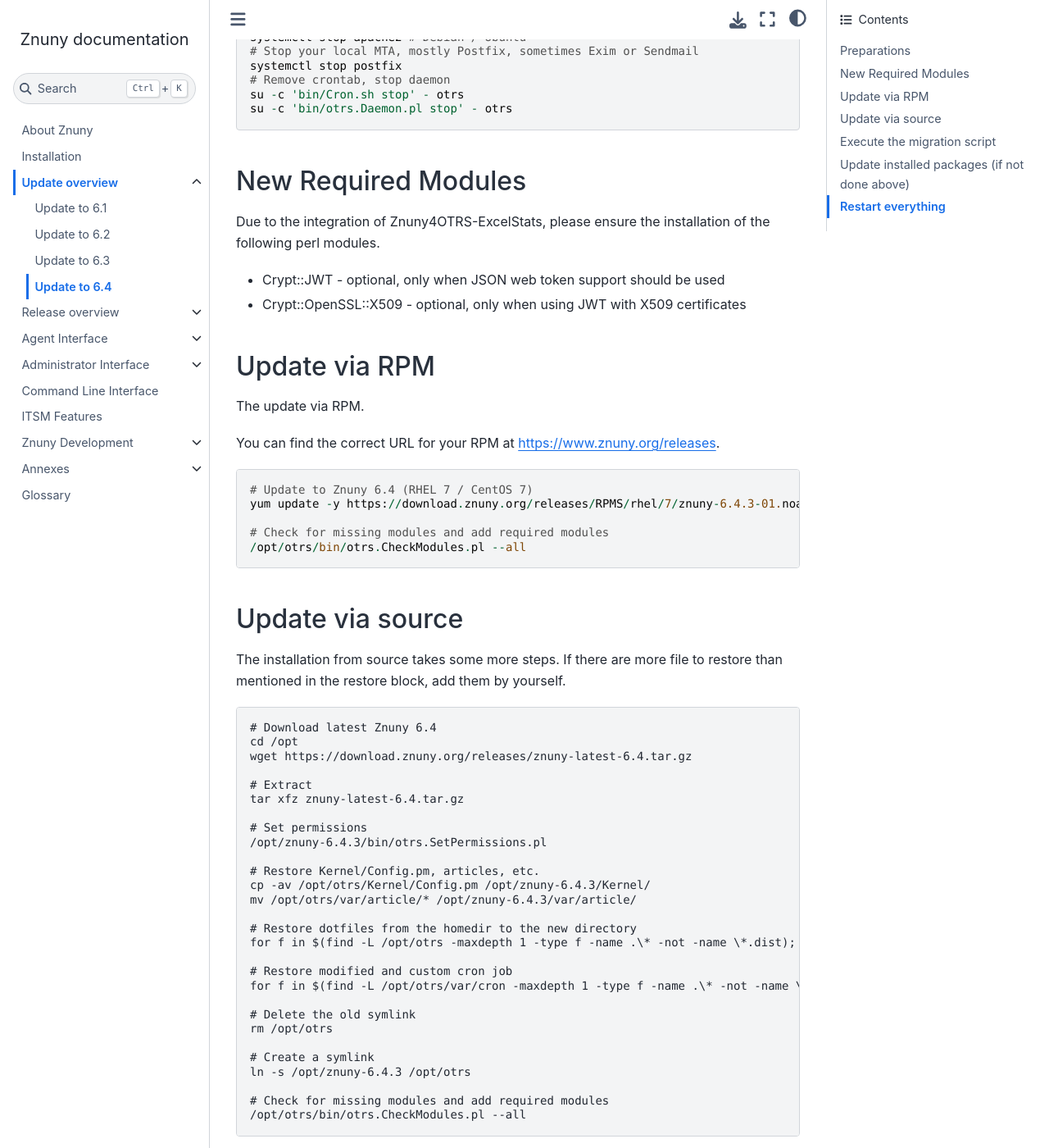
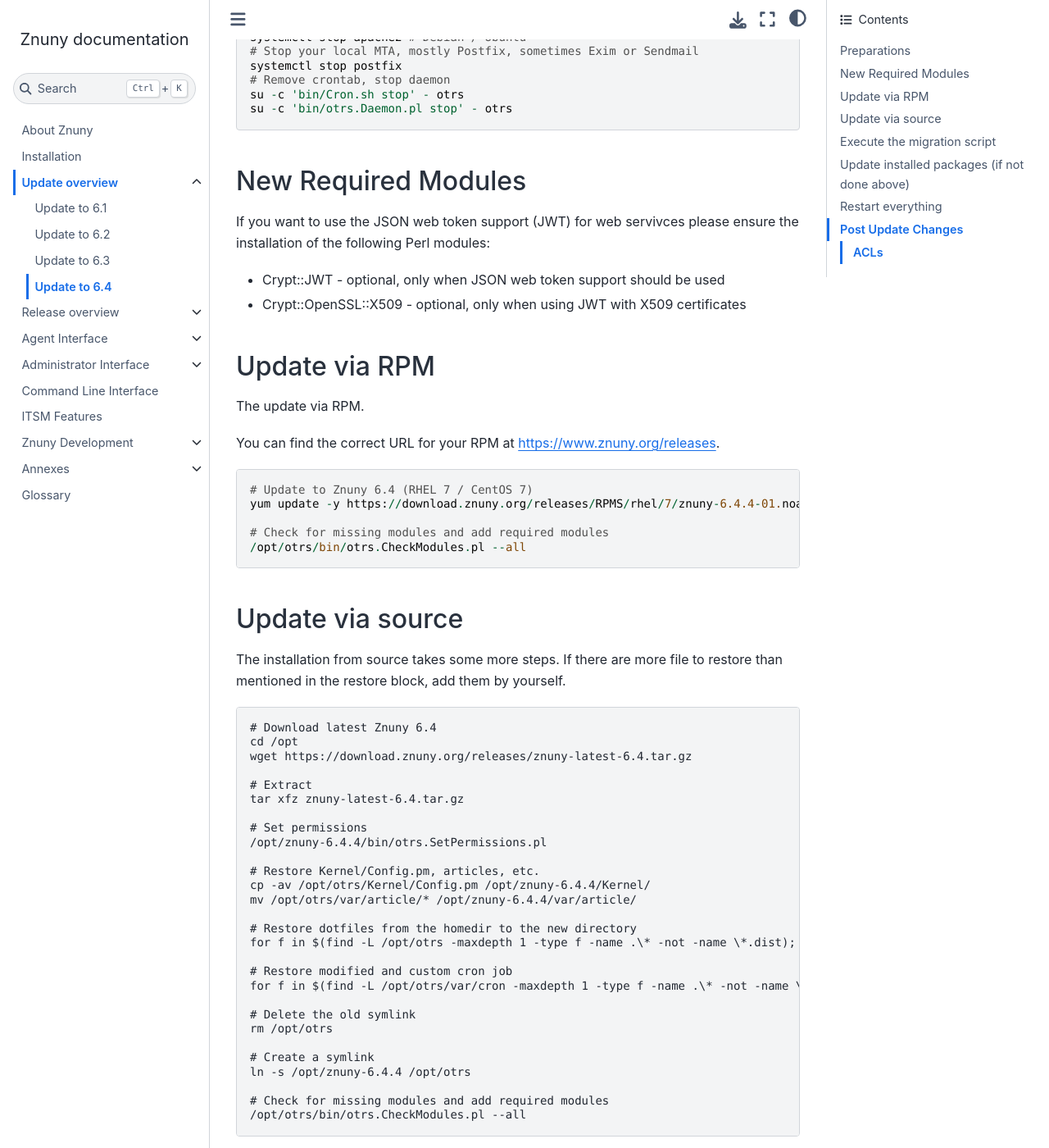
Before and after one commit to znuny/manual, a Sphinx documentation site: the page built from source/releases/installupdate/update/update-6.4.rst, in a window 1280 px wide and 1400 px high, scrolled down 891 px. Shown: the whole window at 82% size. Built offline with Sphinx 7.4.7 and the Sphinx Book theme 1.1.4, drawn with Linux system fonts in a browser that asks for light colours; some of the changed text lies outside the part shown.

Commit message:
Update regarding the release of Znuny 6.4.4

```diff
--- a/source/admin/webservices/requester/index.rst
+++ b/source/admin/webservices/requester/index.rst
@@ -58,6 +58,6 @@
 .. image:: images/auth_oauth.png
     :alt: OAuth Settings Image
 
-.. versionadded:: v6.4.3
+.. versionadded:: 6.4.3
 
     OAuth2 Token authentication
--- a/source/annexes/acl_reference/acl_properties.rst
+++ b/source/annexes/acl_reference/acl_properties.rst
@@ -98,7 +98,9 @@
 +---------------+-------------------------------+-----------------------------------------------------+--------------------------------------------------------------------------------------------------------------------------------------------------------------------+
 |               | DynamicField_*                | some name                                           |                                                                                                                                                                    |
 +---------------+-------------------------------+-----------------------------------------------------+--------------------------------------------------------------------------------------------------------------------------------------------------------------------+
-|               | ...                           | ...                                                 | Any other ticket attribute.                                                                                                                                        |
+|               | NewOwner                      | login                                               | Prior to Znuny 6.4.4, this would reference the display name.                                                                                                       |
++---------------+-------------------------------+-----------------------------------------------------+--------------------------------------------------------------------------------------------------------------------------------------------------------------------+
+|               | <other Property>              | <other property>                                    | Any other ticket attribute.                                                                                                                                        |
 +---------------+-------------------------------+-----------------------------------------------------+--------------------------------------------------------------------------------------------------------------------------------------------------------------------+
 | Type          | ID                            | some id                                             |                                                                                                                                                                    |
 +---------------+-------------------------------+-----------------------------------------------------+--------------------------------------------------------------------------------------------------------------------------------------------------------------------+
--- a/source/releases/index.rst
+++ b/source/releases/index.rst
@@ -18,6 +18,7 @@
 .. toctree::
    :maxdepth: 2
 
+   6_4_4/index
    6_4_3/index
    6_4_2/index
    6_4_1/index
--- a/source/releases/installupdate/update/update-6.4.rst
+++ b/source/releases/installupdate/update/update-6.4.rst
@@ -43,7 +43,7 @@
 New Required Modules
 ********************
 
-Due to the integration of Znuny4OTRS-ExcelStats, please ensure the installation of the following perl modules.
+If you want to use the JSON web token support (JWT) for web servivces please ensure the installation of the following Perl modules:
 
 * Crypt::JWT - optional, only when JSON web token support should be used
 * Crypt::OpenSSL::X509 - optional, only when using JWT with X509 certificates
@@ -58,7 +58,7 @@
 .. code-block::
 
   # Update to Znuny 6.4 (RHEL 7 / CentOS 7)
-  yum update -y https://download.znuny.org/releases/RPMS/rhel/7/znuny-6.4.3-01.noarch.rpm
+  yum update -y https://download.znuny.org/releases/RPMS/rhel/7/znuny-6.4.4-01.noarch.rpm
 
   # Check for missing modules and add required modules
   /opt/otrs/bin/otrs.CheckModules.pl --all
@@ -79,23 +79,23 @@
   tar xfz znuny-latest-6.4.tar.gz
 
   # Set permissions
-  /opt/znuny-6.4.3/bin/otrs.SetPermissions.pl
+  /opt/znuny-6.4.4/bin/otrs.SetPermissions.pl
 
   # Restore Kernel/Config.pm, articles, etc.
-  cp -av /opt/otrs/Kernel/Config.pm /opt/znuny-6.4.3/Kernel/
-  mv /opt/otrs/var/article/* /opt/znuny-6.4.3/var/article/
+  cp -av /opt/otrs/Kernel/Config.pm /opt/znuny-6.4.4/Kernel/
+  mv /opt/otrs/var/article/* /opt/znuny-6.4.4/var/article/
 
   # Restore dotfiles from the homedir to the new directory
-  for f in $(find -L /opt/otrs -maxdepth 1 -type f -name .\* -not -name \*.dist); do cp -av "$f" /opt/znuny-6.4.3/; done
+  for f in $(find -L /opt/otrs -maxdepth 1 -type f -name .\* -not -name \*.dist); do cp -av "$f" /opt/znuny-6.4.4/; done
 
   # Restore modified and custom cron job
-  for f in $(find -L /opt/otrs/var/cron -maxdepth 1 -type f -name .\* -not -name \*.dist); do cp -av "$f" /opt/znuny-6.4.3/var/cron/; done
+  for f in $(find -L /opt/otrs/var/cron -maxdepth 1 -type f -name .\* -not -name \*.dist); do cp -av "$f" /opt/znuny-6.4.4/var/cron/; done
 
   # Delete the old symlink
   rm /opt/otrs
 
   # Create a symlink
-  ln -s /opt/znuny-6.4.3 /opt/otrs
+  ln -s /opt/znuny-6.4.4 /opt/otrs
 
   # Check for missing modules and add required modules
   /opt/otrs/bin/otrs.CheckModules.pl --all
@@ -156,3 +156,13 @@
 
   # Start your local MTA, mostly Postfix, sometimes Exim or Sendmail
   systemctl start postfix
+
+Post Update Changes
+********************
+
+ACLs
+~~~~
+
+.. versionadded:: 6.4.4
+
+  If you use an ACL which Matches or Limits ``Ticket => NewOwner``, the behavior has changed to use the login and not display name of the user.
```
Also changed, not shown: source/admin/authentication/token/index.rst (+8 -0 lines), source/releases/6_4_4/features.rst (added, +25 -0 lines), source/releases/6_4_4/index.rst (added, +19 -0 lines), source/admin/authentication/token/images/oauth2_admin_add.png, source/admin/authentication/token/images/oauth2_admin_edit.png, source/agentinterface/ticketviews/agentticketzoom/images/article_head_ical.png (added), source/agentinterface/ticketviews/agentticketzoom/images/ical_modal.png (added), source/releases/6_4_4/images/ical_modal_zoom.png (added).
